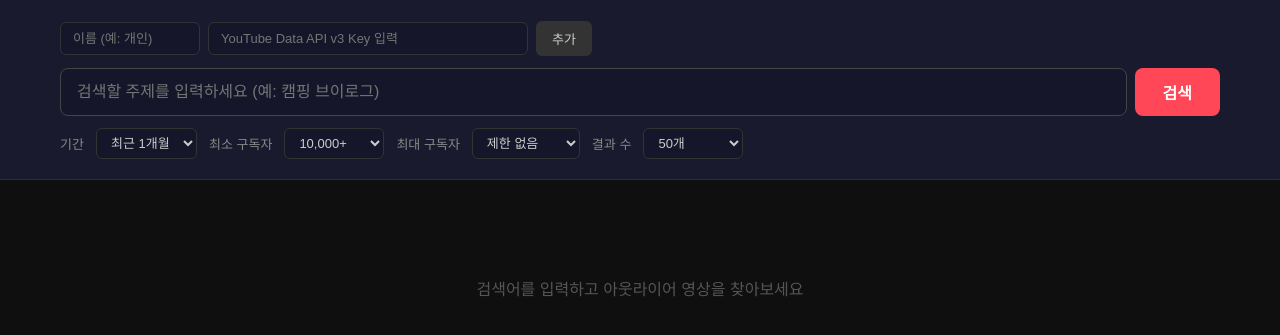
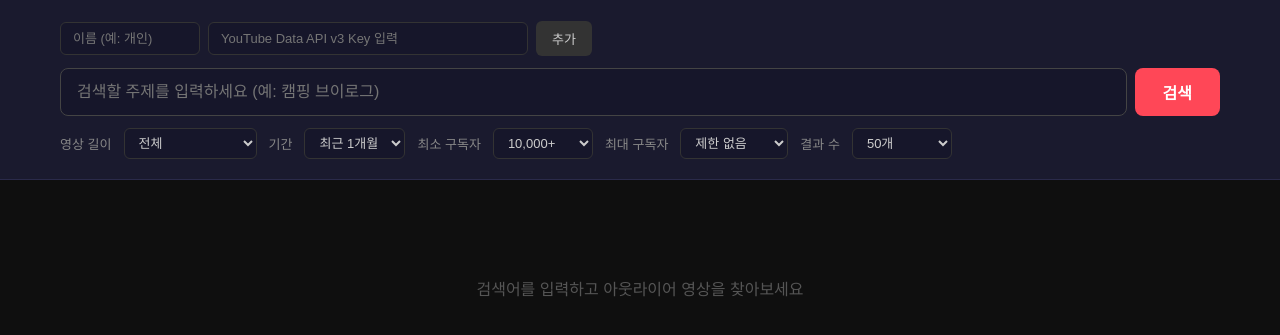
Before and after one commit to haydenlee551/youtube-finder, a plain HTML site: page index.html in a window 1280 px wide. Shown: the part 49-384 px from the top of the page. Drawn offline with Linux system fonts and the light colour scheme.

Commit message:
Add video duration filter (short/mid/long)

```diff
--- a/index.html
+++ b/index.html
@@ -426,6 +426,14 @@ body {
     </div>
 
     <div class="filters">
+      <label>영상 길이</label>
+      <select id="duration">
+        <option value="">전체</option>
+        <option value="short">숏폼 (4분 이하)</option>
+        <option value="medium">미드폼 (4~20분)</option>
+        <option value="long">롱폼 (20분 이상)</option>
+      </select>
+
       <label>기간</label>
       <select id="period">
         <option value="">전체</option>
@@ -675,6 +683,7 @@ async function doSearch() {
 
     while (videoIds.length < maxResults) {
       const remaining = maxResults - videoIds.length;
+      const duration = document.getElementById('duration').value;
       const params = {
         part: 'snippet',
         q: query,
@@ -682,6 +691,7 @@ async function doSearch() {
         order: 'relevance',
         maxResults: Math.min(remaining, 50),
         publishedAfter: publishedAfter,
+        videoDuration: duration || undefined,
         pageToken: nextPageToken || undefined
       };
       const searchData = await ytApi('search', params);
```
